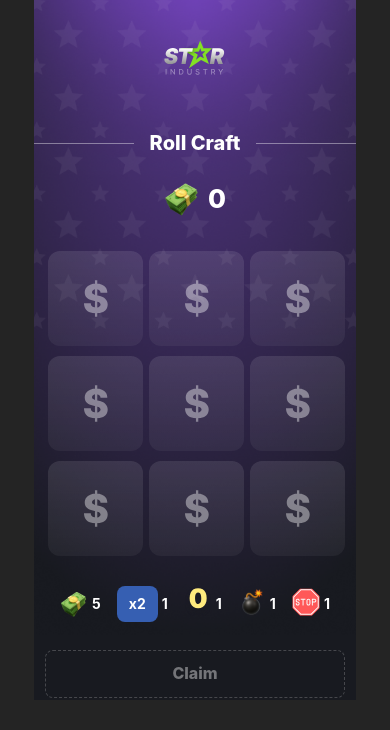
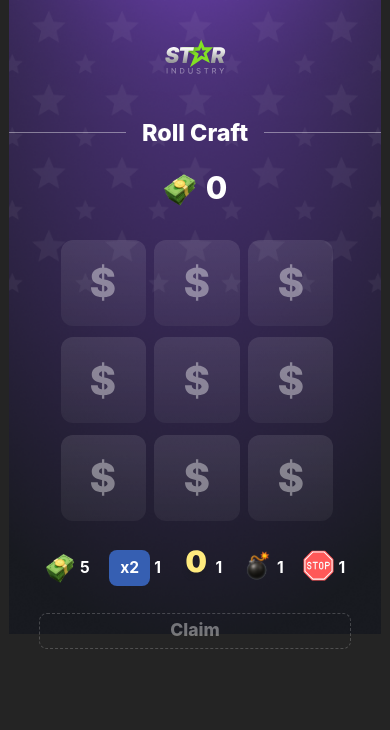
Before and after one commit to Ssovelich/flip-card, a React (Vite) app: page / in a window 390 px wide. Shown: the top 730 px of the page. Built offline with nearby package versions, Linux system fonts and the light colour scheme.

Commit message:
flexible elements

```diff
--- a/src/components/App.module.scss
+++ b/src/components/App.module.scss
@@ -9,33 +9,14 @@
   align-items: center;
   min-width: 320px;
   max-width: 428px;
-
-  @media (max-width: 428px) {
-    height: 700px;
-  }
-
-  @media (max-width: 360px) {
-    height: 634px;
-  }
+  height: clamp(634px, 150vw, 926px);
 }
 
 .board {
   display: grid;
-  grid-template-columns: repeat(3, 113px);
-  gap: 8px;
-  margin-bottom: 32px;
-
-  @media (max-width: 428px) {
-    grid-template-columns: repeat(3, 95px);
-    gap: 6px;
-    margin-bottom: 28px;
-  }
-
-  @media (max-width: 360px) {
-    grid-template-columns: repeat(3, 85px);
-    gap: 4px;
-    margin-bottom: 24px;
-  }
+  grid-template-columns: repeat(3, clamp(85px, 22vw, 113px));
+  gap: clamp(4px, 2vw, 8px);
+  margin-bottom: clamp(24px, 7vw, 32px);
 }
 
 .claimBtn {
@@ -43,10 +24,10 @@
   color: white;
   border-radius: 8px;
   padding: 7px 16px 9px 16px;
-  width: 348px;
-  height: 48px;
+  width: clamp(262px, 80vw, 348px);
+  height: clamp(40px, 12vw, 48px);
   font-weight: 800;
-  font-size: 18px;
+  font-size: clamp(15px, 4.5vw, 18px);
   line-height: 100%;
   text-align: center;
   transition: 0.2s;
@@ -56,16 +37,6 @@
     background: transparent;
     color: rgba(255, 255, 255, 0.4);
     cursor: not-allowed;
-  }
-
-  @media (max-width: 428px) {
-    width: 300px;
-    font-size: 16px;
-  }
-
-  @media (max-width: 360px) {
-    width: 262px;
-    font-size: 15px;
   }
 }
 
--- a/src/components/Cell/Cell.module.scss
+++ b/src/components/Cell/Cell.module.scss
@@ -1,20 +1,10 @@
 .cell {
-  width: 113px;
-  height: 113px;
+  width: clamp(85px, 22vw, 113px);
+  height: clamp(85px, 22vw, 113px);
   cursor: pointer;
   perspective: 600px;
   border: 2px solid transparent;
   border-radius: 12px;
-
-  @media (max-width: 428px) {
-    width: 95px;
-    height: 95px;
-  }
-
-  @media (max-width: 360px) {
-    width: 85px;
-    height: 85px;
-  }
 }
 
 .inner {
@@ -39,17 +29,9 @@
   align-items: center;
   justify-content: center;
   font-weight: 700;
-  font-size: 16px;
+  font-size: clamp(12px, 3.5vw, 16px);
   line-height: 120%;
   border-radius: 12px;
-
-  @media (max-width: 428px) {
-    font-size: 14px;
-  }
-
-  @media (max-width: 360px) {
-    font-size: 12px;
-  }
 }
 
 .front {
--- a/src/components/GameModal/GameModal.module.scss
+++ b/src/components/GameModal/GameModal.module.scss
@@ -18,47 +18,23 @@
   border-radius: 0;
   text-align: center;
   color: white;
-  padding: 20px;
+  padding: clamp(12px, 4vw, 20px);
   display: flex;
   flex-direction: column;
   align-items: center;
-
-  @media (max-width: 428px) {
-    padding: 16px;
-  }
-
-  @media (max-width: 360px) {
-    padding: 12px;
-  }
 
   .logo {
     width: 61px;
     height: 35px;
     margin-top: 50px;
-    margin-bottom: 170px;
-
-    @media (max-width: 428px) {
-      margin-bottom: 60px;
-    }
-
-    @media (max-width: 360px) {
-      margin-bottom: 40px;
-    }
+    margin-bottom: clamp(40px, 15vw, 170px);
   }
 
   .title {
     font-weight: 700;
-    font-size: 24px;
+    font-size: clamp(18px, 6vw, 24px);
     line-height: 100%;
     color: #fff;
-
-    @media (max-width: 428px) {
-      font-size: 20px;
-    }
-
-    @media (max-width: 360px) {
-      font-size: 18px;
-    }
   }
   .titleDenger {
     text-shadow: 0 1px 9px 0 #fe2c55;
@@ -100,28 +76,16 @@
     background: linear-gradient(180deg, #6dbf1d 0%, #498013 100%);
     gap: 4px;
     block-size: border-box;
-    width: 194px;
-    height: 48px;
+    width: clamp(140px, 40vw, 194px);
+    height: clamp(40px, 12vw, 48px);
     font-weight: 800;
-    font-size: 18px;
+    font-size: clamp(14px, 5vw, 18px);
     line-height: 100%;
     color: rgba(255, 255, 255, 0.8);
     transition: background 0.5s ease-in-out;
 
     &:hover {
       background: #999;
-    }
-
-    @media (max-width: 428px) {
-      width: 160px;
-      height: 42px;
-      font-size: 15px;
-    }
-
-    @media (max-width: 360px) {
-      width: 140px;
-      height: 40px;
-      font-size: 14px;
     }
   }
   .btnHit {
--- a/src/components/Header/Header.module.scss
+++ b/src/components/Header/Header.module.scss
@@ -8,61 +8,29 @@
   .logo {
     width: 61px;
     height: 35px;
-    margin-top: 50px;
-    margin-bottom: 66px;
-
-    @media (max-width: 428px) {
-      margin-top: 40px;
-      margin-bottom: 58px;
-    }
-
-    @media (max-width: 360px) {
-      margin-top: 32px;
-      margin-bottom: 46px;
-    }
+    margin-top: clamp(32px, 10vw, 50px);
+    margin-bottom: clamp(46px, 12vw, 66px);
   }
 
   .titleWrapper {
     display: flex;
     align-items: center;
     justify-content: center;
-    gap: 16px;
-    margin-bottom: 32px;
+    gap: clamp(8px, 4vw, 16px);
+    margin-bottom: clamp(20px, 7vw, 32px);
 
     .title {
       font-weight: 800;
-      font-size: 24px;
+      font-size: clamp(14px, 6vw, 24px);
       line-height: 100%;
       text-align: center;
       color: #fff;
     }
 
-    @media (max-width: 428px) {
-      margin-bottom: 28px;
-      .title {
-        font-size: 20px;
-      }
-    }
-
-    @media (max-width: 360px) {
-      margin-bottom: 20px;
-      .title {
-        font-size: 14px;
-      }
-    }
-
     .line {
-      width: 126px;
+      width: clamp(90px, 30vw, 126px);
       height: 1px;
       background: rgba(255, 255, 255, 0.4);
-
-      @media (max-width: 428px) {
-        width: 100px;
-      }
-
-      @media (max-width: 360px) {
-        width: 90px;
-      }
     }
   }
 
@@ -72,15 +40,7 @@
     align-items: center;
     justify-content: center;
     width: 100%;
-    margin-bottom: 40px;
-
-    @media (max-width: 428px) {
-      margin-bottom: 32px;
-    }
-
-    @media (max-width: 360px) {
-      margin-bottom: 26px;
-    }
+    margin-bottom: clamp(26px, 8vw, 40px);
 
     .x2 {
       display: flex;
@@ -113,30 +73,12 @@
       align-items: center;
       gap: 8px;
       font-weight: 800;
-      font-size: 32px;
+      font-size: clamp(22px, 8vw, 32px);
       line-height: 100%;
 
       .icon {
-        width: 40px;
-        height: 40px;
-      }
-
-      @media (max-width: 428px) {
-        font-size: 26px;
-
-        .icon {
-          width: 36px;
-          height: 36px;
-        }
-      }
-
-      @media (max-width: 360px) {
-        font-size: 22px;
-
-        .icon {
-          width: 30px;
-          height: 30px;
-        }
+        width: clamp(30px, 9vw, 40px);
+        height: clamp(30px, 9vw, 40px);
       }
     }
   }
--- a/src/components/RemainingCells/RemainingCells.module.scss
+++ b/src/components/RemainingCells/RemainingCells.module.scss
@@ -1,18 +1,8 @@
 .remaining {
   display: flex;
   justify-content: center;
-  gap: 24px;
-  margin-bottom: 32px;
-
-  @media (max-width: 428px) {
-    margin-bottom: 28px;
-    gap: 16px;
-  }
-
-  @media (max-width: 360px) {
-    margin-bottom: 24px;
-    gap: 12px;
-  }
+  gap: clamp(12px, 5vw, 24px);
+  margin-bottom: clamp(24px, 7vw, 32px);
 }
 
 .item {
@@ -22,33 +12,15 @@
 
   span {
     font-weight: 700;
-    font-size: 16px;
+    font-size: clamp(12px, 4vw, 16px);
     line-height: 120%;
     color: white;
-
-    @media (max-width: 428px) {
-      font-size: 14px;
-    }
-
-    @media (max-width: 360px) {
-      font-size: 12px;
-    }
   }
 }
 
 .icon {
-  width: 32px;
-  height: 32px;
-
-  @media (max-width: 428px) {
-    width: 28px;
-    height: 28px;
-  }
-
-  @media (max-width: 360px) {
-    width: 26px;
-    height: 26px;
-  }
+  width: clamp(26px, 8vw, 32px);
+  height: clamp(26px, 8vw, 32px);
 }
 
 .x2 {
@@ -63,43 +35,16 @@
 }
 
 .zero img {
-  width: 32px;
-  height: 32px;
-  @media (max-width: 428px) {
-    width: 28px;
-    height: 28px;
-  }
-
-  @media (max-width: 360px) {
-    width: 26px;
-    height: 26px;
-  }
+  width: clamp(26px, 8vw, 32px);
+  height: clamp(26px, 8vw, 32px);
 }
 
 .bomb img {
-  width: 32px;
-  height: 32px;
-  @media (max-width: 428px) {
-    width: 28px;
-    height: 28px;
-  }
-
-  @media (max-width: 360px) {
-    width: 26px;
-    height: 26px;
-  }
+  width: clamp(26px, 8vw, 32px);
+  height: clamp(26px, 8vw, 32px);
 }
 
 .stop img {
-  width: 32px;
-  height: 32px;
-  @media (max-width: 428px) {
-    width: 28px;
-    height: 28px;
-  }
-
-  @media (max-width: 360px) {
-    width: 26px;
-    height: 26px;
-  }
+  width: clamp(26px, 8vw, 32px);
+  height: clamp(26px, 8vw, 32px);
 }
```
